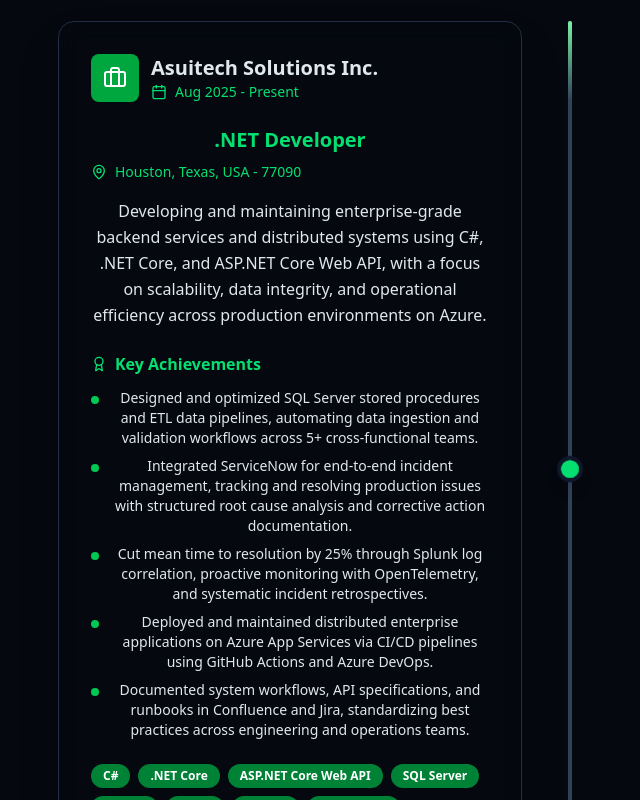
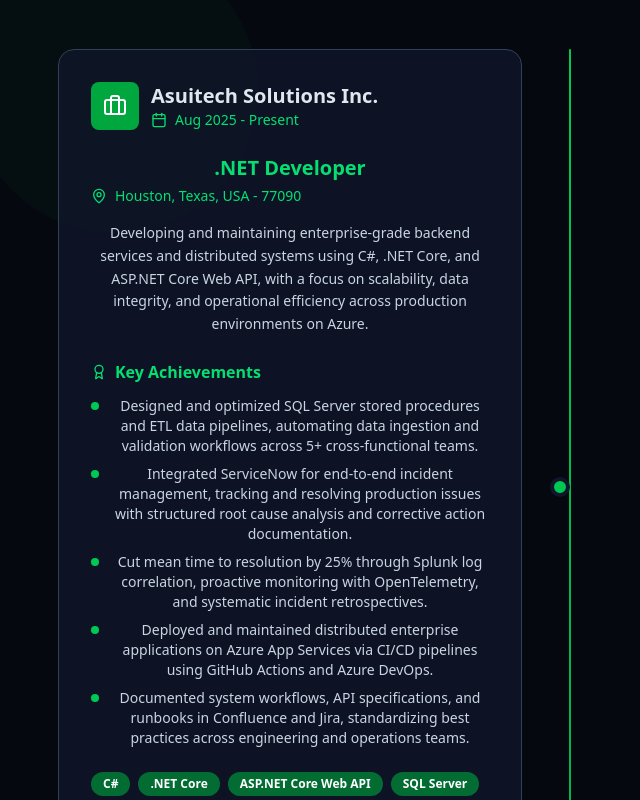
Before and after one commit to RajatProg/Portfolio, a React (Vite) app: page / in a window 1280 px wide. Shown: the part 2440-3240 px from the top of the page, without its empty margins (70-710 px from the left). Built offline with nearby package versions, Linux system fonts and the light colour scheme.

Commit message:
major animation change

```diff
--- a/src/components/AboutSection.jsx
+++ b/src/components/AboutSection.jsx
@@ -16,7 +16,10 @@
               Full-Stack Software Engineer | AI & .NET Specialist
             </h3>
             <p className="text-muted-foreground">
-              4+ years building production-grade full-stack applications and AI-powered systems across fintech, healthcare, and SaaS domains. I specialize in .NET Core, Python, React Native, and cloud-native infrastructure on AWS and Azure — and I've shipped real products that real users depend on, including a cross-platform dining intelligence platform serving thousands of students and a production RAG assistant that cut operational workload by 40%. I bring engineering depth across the full stack and an AI-first mindset to every problem I work on.
+              4+ years building production systems across fintech, healthcare, and SaaS.
+  I specialize in .NET Core, Python, and React Native on AWS and Azure.
+  Most recently shipped SwipeIn, a cross-platform dining platform serving
+  thousands of students, and a RAG assistant that cut operational workload by 40%.
             </p>
             <div className="flex flex-col sm:flex-row gap-5 pt-4 justify-center">
               <a href="#contact" className="cosmic-button hover:bg-green-600 bg-transparent border-4 border-green-600 hover:text-white">
--- a/src/components/Experience.jsx
+++ b/src/components/Experience.jsx
@@ -1,33 +1,5 @@
 import { Award, Briefcase, Calendar, MapPin } from "lucide-react";
-import React, { useEffect, useState } from "react";
-
-export function Experience() {
-  const [visibleItems, setVisibleItems] = useState([]);
-  const [timelineVisible, setTimelineVisible] = useState(true);
-
-  useEffect(() => {
-    const observer = new IntersectionObserver(
-      (entries) => {
-        entries.forEach((entry) => {
-          if (entry.isIntersecting) {
-            if (entry.target.classList.contains("timeline-item")) {
-              setTimelineVisible(true);
-            } else {
-              const index = parseInt(entry.target.dataset.index);
-              setVisibleItems((prev) => [...new Set([...prev, index])]);
-            }
-          }
-        });
-      },
-      { threshold: 0.1 }
-    );
-
-    const timelineElement = document.querySelector(".timeline-item");
-    const experienceItems = document.querySelectorAll(".experience-item");
-    if (timelineElement) observer.observe(timelineElement);
-    experienceItems.forEach((item) => observer.observe(item));
-    return () => observer.disconnect();
-  }, []);
+import React, { useEffect, useRef, useState } from "react";
 
 const experiences = [
   {
@@ -42,13 +14,13 @@
       "Integrated ServiceNow for end-to-end incident management, tracking and resolving production issues with structured root cause analysis and corrective action documentation.",
       "Cut mean time to resolution by 25% through Splunk log correlation, proactive monitoring with OpenTelemetry, and systematic incident retrospectives.",
       "Deployed and maintained distributed enterprise applications on Azure App Services via CI/CD pipelines using GitHub Actions and Azure DevOps.",
-      "Documented system workflows, API specifications, and runbooks in Confluence and Jira, standardizing best practices across engineering and operations teams."
+      "Documented system workflows, API specifications, and runbooks in Confluence and Jira, standardizing best practices across engineering and operations teams.",
     ],
     skills: [
       "C#", ".NET Core", "ASP.NET Core Web API", "SQL Server", "Python",
       "Azure", "Docker", "Kubernetes", "GitHub Actions", "Splunk",
-      "OpenTelemetry", "ServiceNow", "Jira", "Confluence"
-    ]
+      "OpenTelemetry", "ServiceNow", "Jira", "Confluence",
+    ],
   },
   {
     company: "Midwestern State University",
@@ -56,19 +28,19 @@
     duration: "Jan 2025 - May 2025",
     location: "Wichita Falls, Texas, USA - 76308",
     description:
-      "Led end-to-end design, development, and deployment of SwipeIn — a student-facing dining intelligence platform built in React Native, deployed across web, iOS, and Android. The platform tracks real-time student transactions, meal plans, swipe activity, and flex dollar balances for thousands of campus users, powered by ML forecasting and a generative AI assistant.",
+      "Led end-to-end design, development, and deployment of SwipeIn, a student-facing dining intelligence platform built in React Native, deployed across web, iOS, and Android. The platform tracks real-time student transactions, meal plans, swipe activity, and flex dollar balances for thousands of campus users, powered by ML forecasting and a generative AI assistant.",
     achievement: [
       "Architected and shipped SwipeIn across web, iOS, and Android using React Native, FastAPI, and SQL Server, delivering real-time transaction tracking and role-differentiated dashboards for students, staff, and administrators.",
       "Built a production RAG assistant using LangChain and OpenAI GPT API with FAISS vector store, automating student dining queries and reducing manual operational interventions by 40%.",
       "Developed LSTM and ARIMA forecasting models using TensorFlow/Keras and Python, achieving under 8% MAPE for demand prediction and resource optimization.",
       "Deployed cloud-native infrastructure on AWS (EC2, RDS, S3, Lambda) using Docker, Kubernetes, Terraform, and GitHub Actions CI/CD with real-time monitoring and analytics dashboards.",
-      "Presented SwipeIn at the North Texas Area Student Conference, demonstrating measurable campus impact."
+      "Presented SwipeIn at the North Texas Area Student Conference, demonstrating measurable campus impact.",
     ],
     skills: [
       "React Native", "FastAPI", "Python", "SQL Server", "TensorFlow/Keras",
       "LangChain", "OpenAI GPT API", "FAISS", "LSTM", "ARIMA",
-      "AWS", "Docker", "Kubernetes", "Terraform", "GitHub Actions"
-    ]
+      "AWS", "Docker", "Kubernetes", "Terraform", "GitHub Actions",
+    ],
   },
   {
     company: "Midwestern State University",
@@ -81,14 +53,14 @@
       "Achieved 94.7% predictive accuracy on 5,000+ clinical records through systematic feature engineering, preprocessing, and hyperparameter tuning.",
       "Improved AUC-ROC by 12% over the logistic regression baseline by designing and fine-tuning a deep neural network with dropout, L2 regularization, and ReLU activations.",
       "Tracked 15+ model iterations using MLflow for experiment management, model versioning, and performance comparison, enabling reproducible and auditable ML workflows.",
-      "Deployed the trained model as a FastAPI REST API with automated NUnit-style validation pipelines enforcing prediction accuracy and response latency standards.",
-      "Applied comprehensive evaluation techniques including confusion matrices, ROC-AUC curves, and classification reports to validate model reliability and clinical interpretability."
+      "Deployed the trained model as a FastAPI REST API with automated validation pipelines enforcing prediction accuracy and response latency standards.",
+      "Applied comprehensive evaluation techniques including confusion matrices, ROC-AUC curves, and classification reports to validate model reliability and clinical interpretability.",
     ],
     skills: [
       "Python", "scikit-learn", "TensorFlow/Keras", "FastAPI",
       "MLflow", "Pandas", "NumPy", "Matplotlib", "Seaborn",
-      "REST APIs", "NUnit", "AWS SageMaker"
-    ]
+      "REST APIs", "NUnit", "AWS SageMaker",
+    ],
   },
   {
     company: "Cognizant Technology Solutions",
@@ -102,13 +74,13 @@
       "Owned end-to-end UAT validation for insurance backend services, signing off every code change before production to ensure zero-defect release cycles.",
       "Reduced post-deployment defects by 60% by expanding NUnit automated test coverage and strengthening pre-release QA processes across all release cycles.",
       "Optimized backend APIs and SQL Server stored procedures for multi-table policyholder, payment, and annuity queries, cutting API response times by 25%.",
-      "Integrated Auth0 for multi-portal authentication and Splunk for production monitoring, strengthening system security and achieving 99.9% uptime across insurance platforms."
+      "Integrated Auth0 for multi-portal authentication and Splunk for production monitoring, strengthening system security and achieving 99.9% uptime across insurance platforms.",
     ],
     skills: [
       ".NET Core", "C#", "ASP.NET Web API", "Angular", "SQL Server",
       "NUnit", "Splunk", "Auth0", "Jenkins", "ServiceNow",
-      "Jira", "Confluence", "Azure DevOps"
-    ]
+      "Jira", "Confluence", "Azure DevOps",
+    ],
   },
   {
     company: "Cognizant Technology Solutions",
@@ -122,89 +94,90 @@
       "Cut API response times by 25% through SQL query optimization, EF Core tuning, and targeted backend performance improvements.",
       "Accelerated sprint delivery by 40% by automating financial transaction processing workflows and record update pipelines.",
       "Maintained 99.9% uptime by deploying on Azure with proactive monitoring and alerting via Splunk across all microservice components.",
-      "Implemented OAuth 2.0 authentication and role-based access control (RBAC), ensuring secure access management across student, librarian, and admin portals."
+      "Implemented OAuth 2.0 authentication and role-based access control (RBAC), ensuring secure access management across student, librarian, and admin portals.",
     ],
     skills: [
       "ASP.NET Web API", "ASP.NET MVC", ".NET Framework",
       "Angular", "SQL Server", "Entity Framework Core",
-      "OAuth 2.0", "NUnit", "Azure", "Splunk", "Microservices"
-    ]
-  }
+      "OAuth 2.0", "NUnit", "Azure", "Splunk", "Microservices",
+    ],
+  },
 ];
 
-  return (
-    <section
-      id="experience"
-      className="py-13 bg-transparent relative overflow-hidden"
-    >
-      {/*Animated background*/}
-      <div className="absolute inset-0">
-        <div className="absolute top-20 left-10 w-72 h-72  bg-transparent rounded-full blur-3xl"></div>
-        <div className="absolute bottom-20 right-10 w-96 h-96 rounded-full blur-3xl"></div>
-        <div className="absolute top-1/2 left-1/2 transform -translate-x-1/2 -translate-y-1/2 w-full h-full bg-gradient-to-r from-transparent via-blue to-transparent"></div>
-      </div>
+// Isolated card component so IntersectionObserver targets individual refs
+// instead of querying the DOM with querySelector (which is slow)
+function ExperienceCard({ experience, index }) {
+  const [visible, setVisible] = useState(false);
+  const ref = useRef(null);
 
-      <div className="container mx-auto px-6 relative z-10">
-        <div className="text-center mb-16">
-          <p className="text-3xl md:text-4xl font-bold mb-4 text-center">
-            Work <span className="text-primary">Experience</span>
-          </p>
-        </div>
+  useEffect(() => {
+    const el = ref.current;
+    if (!el) return;
 
-        <div className="max-w-5xl mx-auto">
-          <div className="relative">
-            {/* Animate Timeline*/}
-            <div className="absolute left-8 md:left-1/2 transform md:-translate-x-1/2 w-1 h-full bg-slate-700 rounded-full overflow-hidden">
-              <div
-                className={`w-full bg-gradient-to-b from-green-500 via-green-400 to-green-300 rounded-full transition-all duration-300 ease-out`}
-              >
-                <div className="absolute top-0 left-0 w-full h-20 bg-gradient-to-b from-green-300 to-transparent"></div>
-              </div>
-            </div>
-            {experiences.map((experience, index) => {
+    const observer = new IntersectionObserver(
+      ([entry]) => {
+        if (entry.isIntersecting) {
+          setVisible(true);
+          observer.disconnect(); // stop watching once visible — no point continuing
+        }
+      },
+      { threshold: 0.1, rootMargin: "0px 0px -40px 0px" }
+    );
+
+    observer.observe(el);
+    return () => observer.disconnect();
+  }, []);
+
+  const isEven = index % 2 === 0;
+
   return (
     <div
-                  key={index}
-                  className={`experience-item relative flex items-center mb-20 ${
-                    index % 2 === 0 ? "md:flex-row" : "md:flex-row-reverse"
-                  }
-            transition-all duration-300 ${
-              visibleItems.includes(index)
-                ? "opacity-100 translate-y-0"
-                : "opacity-0 translate-y-10"
-            } `}
-                  data-index={index}
+      ref={ref}
+      className={`relative flex items-center mb-16 ${
+        isEven ? "md:flex-row" : "md:flex-row-reverse"
+      }`}
       style={{
-                    transitionDelay: `${index * 300 + 800}ms`,
-                    transform: visibleItems.includes(index)
+        // Single transform source — no Tailwind/inline conflict
+        opacity: visible ? 1 : 0,
+        transform: visible
           ? "translateY(0)"
-                      : index % 2 === 0
-                      ? "translateX(-50px) translateY(20px)"
-                      : "translateX(50px) translateY(20px)",
+          : isEven
+          ? "translateX(-30px) translateY(16px)"
+          : "translateX(30px) translateY(16px)",
+        // Reduced delay, shorter duration
+        transition: `opacity 0.45s ease ${index * 120}ms, transform 0.45s ease ${index * 120}ms`,
+        willChange: "transform, opacity",
       }}
     >
-                  {/* Animate timeline dots*/}
+      {/* Timeline dot */}
       <div
-                    className={`absolute left-8 md:left-1/2 transform md:-translate-x-1/2 w-6 h-6 bg-green-500 rounded-full border-4 border-slate-900 shadow-lg z-10 ${
-                      visibleItems.includes(index) ? "scale-110" : "scale-0"
-                    }`}
-                    style={{ transitionDelay: `${index * 50 + 100}ms` }}
-                  >
-                    <div className="absolute inset-0 bg-green-500 rounded-full"></div>
-                    <div className="absolute inset-0 bg-green-400 rounded-full"></div>
-                  </div>
+        className="absolute left-8 md:left-1/2 md:-translate-x-1/2 w-5 h-5 bg-green-500 rounded-full border-4 border-slate-900 z-10"
+        style={{
+          transform: `translateX(-50%) scale(${visible ? 1 : 0})`,
+          transition: `transform 0.3s ease ${index * 120 + 200}ms`,
+        }}
+      />
 
-                  {/*Content Card*/}
+      {/* Card */}
       <div
-                    className={`ml-20 md:ml-0 md:w-1/2 ${
-                      index % 2 === 0 ? "md:pr-12" : "md:pl-12"
-                    }`}
+        className={`ml-20 md:ml-0 md:w-1/2 ${isEven ? "md:pr-12" : "md:pl-12"}`}
       >
         <div
-                      className={`bg-transparent border backdrop-blur-md p-8 rounded-2xl shadow-2xl duration-300 hover:border-primary transition-all transform hover:scale-105 hover:shadow-red-500/20 group `}
+          className="
+            border border-slate-700 rounded-2xl p-8
+            bg-slate-900/80
+            hover:border-primary
+            hover:scale-[1.02]
+            transition-transform duration-300
+            group
+          "
+          // NO backdrop-blur — removed entirely, was the main GPU killer
+          // NO shadow transition — shadows trigger repaints
+          // Only transition: transform — stays on compositor thread
         >
-                      <div className="flex items-center gap-3 mb-6 group-hover:transform group-hover:scale-105 transition-all duration-300">
-                        <div className="w-12 h-12 bg-green-600 rounded-lg flex items-center justify-center group-hover:bg-primary transition-all duration-300 group-hover:rotate-6">
+          {/* Header */}
+          <div className="flex items-center gap-3 mb-6">
+            <div className="w-12 h-12 bg-green-600 rounded-lg flex items-center justify-center flex-shrink-0 group-hover:bg-primary transition-colors duration-300">
               <Briefcase className="w-6 h-6 text-white" />
             </div>
             <div>
@@ -218,9 +191,9 @@
             </div>
           </div>
 
-                      {/*Position*/}
+          {/* Position */}
           <div className="mb-4">
-                        <h4 className="text-xl font-semibold text-green-400 mb-2 group-hover:text-primary transition-colors duration-300">
+            <h4 className="text-xl font-semibold text-green-400 mb-1 group-hover:text-primary transition-colors duration-300">
               {experience.position}
             </h4>
             <div className="flex items-center gap-2 text-green-400 text-sm">
@@ -228,54 +201,76 @@
               {experience.location}
             </div>
           </div>
+
           {/* Description */}
-                      <div className="mb-6 leading-relaxed group-hover:text-primary transition-all duration-300">
+          <p className="mb-6 text-sm leading-relaxed text-slate-300">
             {experience.description}
-                      </div>
-                      {/*Achievements*/}
+          </p>
+
+          {/* Achievements */}
           <div className="mb-6">
-                        <h5 className="font-semibold text-green-400 mb-3 flex items-center gap-2 transition-all duration-300 ">
-                          <Award className="w-4 h-4 text-green-400" />
+            <h5 className="font-semibold text-green-400 mb-3 flex items-center gap-2">
+              <Award className="w-4 h-4" />
               Key Achievements
             </h5>
             <ul className="space-y-2">
-                          {experience.achievement.map((achv, achindex) => {
-                            return (
-                              <li
-                                key={achindex}
-                                className={`group-hover:text-primary transition-all text-sm flex items-start gap-3 duration-300`}
-                                style={{
-                                  animationDelay: `${
-                                    index * 300 + achindex * 200 + 1500
-                                  }ms`,
-                                }}
-                              >
-                                <span className="w-2 h-2 bg-green-500 rounded-full mt-2 flex-shrink-0"></span>
+              {experience.achievement.map((achv, i) => (
+                <li key={i} className="text-sm flex items-start gap-3 text-slate-300">
+                  <span className="w-2 h-2 bg-green-500 rounded-full mt-1.5 flex-shrink-0" />
                   {achv}
                 </li>
-                            );
-                          })}
+              ))}
             </ul>
           </div>
+
           {/* Skills */}
           <div className="flex flex-wrap gap-2">
-                        {experience.skills.map((skill, skillIndex) => {
-                          return (
+            {experience.skills.map((skill, i) => (
               <span
-                              key={skillIndex}
-                              className="bg-green-700 text-white text-xs font-semibold px-3 py-1 rounded-full transition-all duration-300 hover:bg-primary"
-                              style={{ animationDelay: `${index * 300 + skillIndex * 100 + 1800}ms` }}
+                key={i}
+                className="bg-green-700/80 text-white text-xs font-semibold px-3 py-1 rounded-full hover:bg-primary transition-colors duration-200"
               >
                 {skill}
               </span>
-                          );
-                        })}
+            ))}
           </div>
         </div>
       </div>
     </div>
   );
-            })}
+}
+
+export function Experience() {
+  return (
+    <section
+      id="experience"
+      className="py-20 bg-transparent relative overflow-hidden"
+    >
+      {/* Lightweight decorative background — no blur filters */}
+      <div className="absolute inset-0 pointer-events-none" aria-hidden="true">
+        <div className="absolute top-20 left-10 w-72 h-72 bg-green-900/10 rounded-full" />
+        <div className="absolute bottom-20 right-10 w-96 h-96 bg-blue-900/10 rounded-full" />
+      </div>
+
+      <div className="container mx-auto px-6 relative z-10">
+        <div className="text-center mb-16">
+          <h2 className="text-3xl md:text-4xl font-bold">
+            Work <span className="text-primary">Experience</span>
+          </h2>
+        </div>
+
+        <div className="max-w-5xl mx-auto">
+          <div className="relative">
+            {/* Static timeline line — no animation needed */}
+            <div className="absolute left-8 md:left-1/2 md:-translate-x-1/2 w-0.5 h-full bg-gradient-to-b from-green-500 via-green-400/60 to-transparent rounded-full" />
+
+            {experiences.map((experience, index) => (
+              <ExperienceCard
+                key={index}
+                experience={experience}
+                index={index}
+              />
+            ))}
           </div>
         </div>
       </div>
```
Lines whose indentation alone changed are shown as unchanged.
